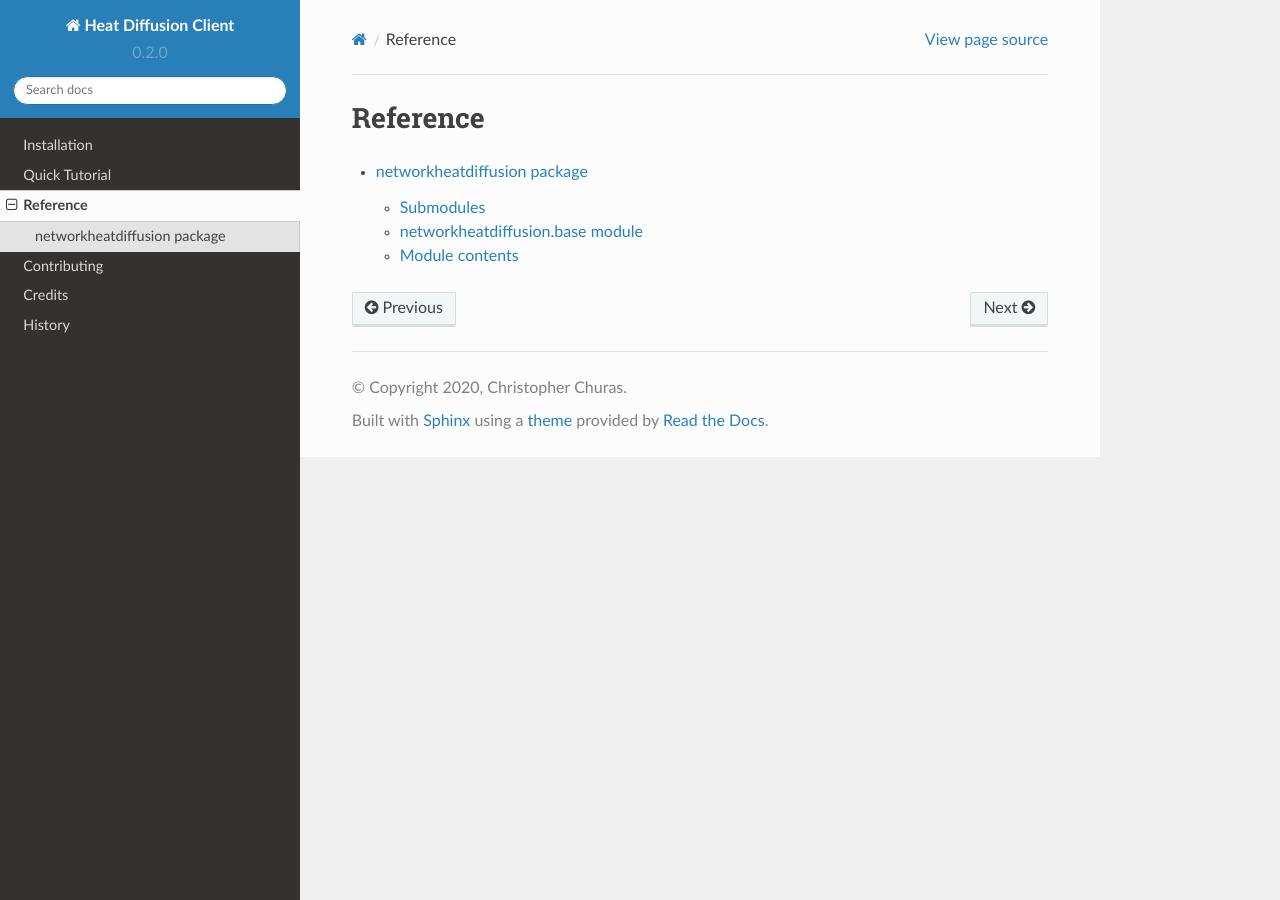
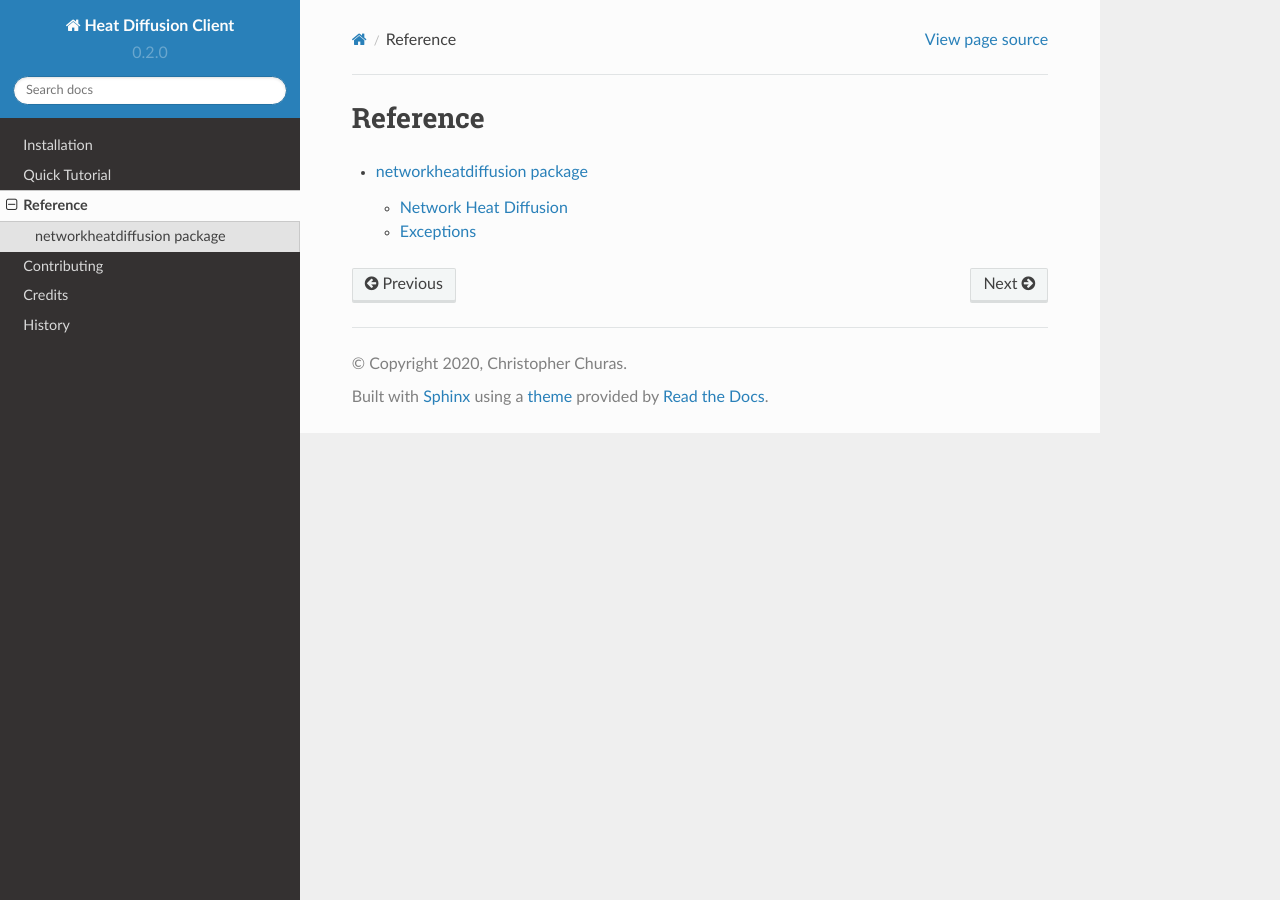
Before and after one commit to idekerlab/networkheatdiffusion, a Sphinx documentation site: the page built from docs/modules.rst, in a window 1280 px wide. Built offline with Sphinx 7.4.7 and the Read the Docs theme 2.0.0, drawn with Linux system fonts in a browser that asks for light colours.

Commit message:
cleaned up docs

```diff
--- a/docs/networkheatdiffusion.rst
+++ b/docs/networkheatdiffusion.rst
@@ -1,22 +1,20 @@
 networkheatdiffusion package
 =============================
 
-Submodules
-------------
+Network Heat Diffusion
+-------------------------
 
-networkheatdiffusion.base module
----------------------------------
 
-.. automodule:: networkheatdiffusion.base
+.. autoclass:: networkheatdiffusion.base.HeatDiffusion
     :members:
     :undoc-members:
     :show-inheritance:
 
 
-Module contents
+Exceptions
 ----------------
 
-.. automodule:: networkheatdiffusion
+.. autoclass:: networkheatdiffusion.base.HeatDiffusionError
     :members:
     :undoc-members:
     :show-inheritance:
```
